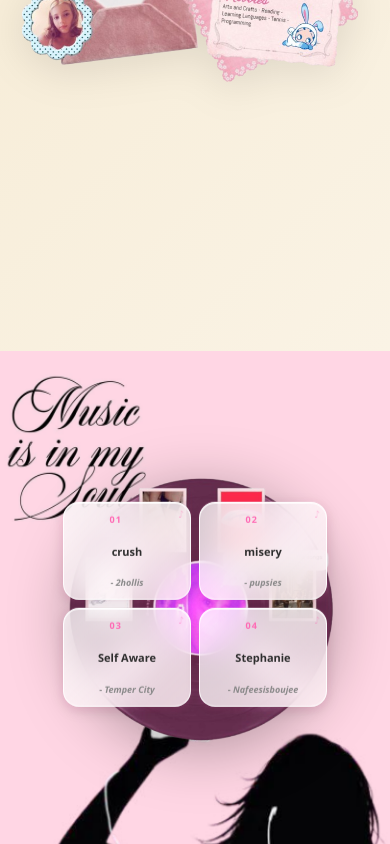
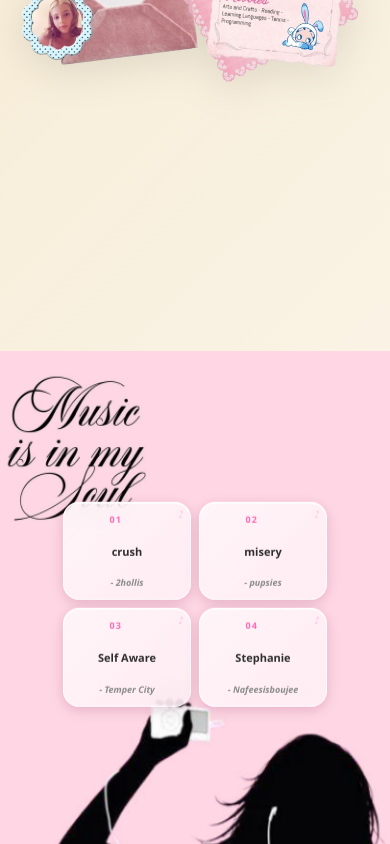
Before and after one commit to Vika09090913/vika-portfolio, a React (Create React App) app: page / in a window 390 px wide. Shown: the part 3869-4713 px from the top of the page. Built offline with nearby package versions, Linux system fonts and the light colour scheme.

Commit message:
Music mobile: disk bigger

```diff
--- a/src/App.css
+++ b/src/App.css
@@ -1215,7 +1215,7 @@ html {
 
     .music-vinyl-container {
       width: 350px !important;
-      top: 15% !important;
+      top: 90% !important;
     }
 
     /* Прибираємо стрічку на мобільному */
@@ -1229,7 +1229,7 @@ html {
       width: 85% !important;
       max-width: 280px !important;
       left: 50% !important;
-      top: 30% !important;
+      top: 20% !important;
       /* Трохи вище */
       transform: translate(-50%, -50%) !important;
       display: grid !important;
```
